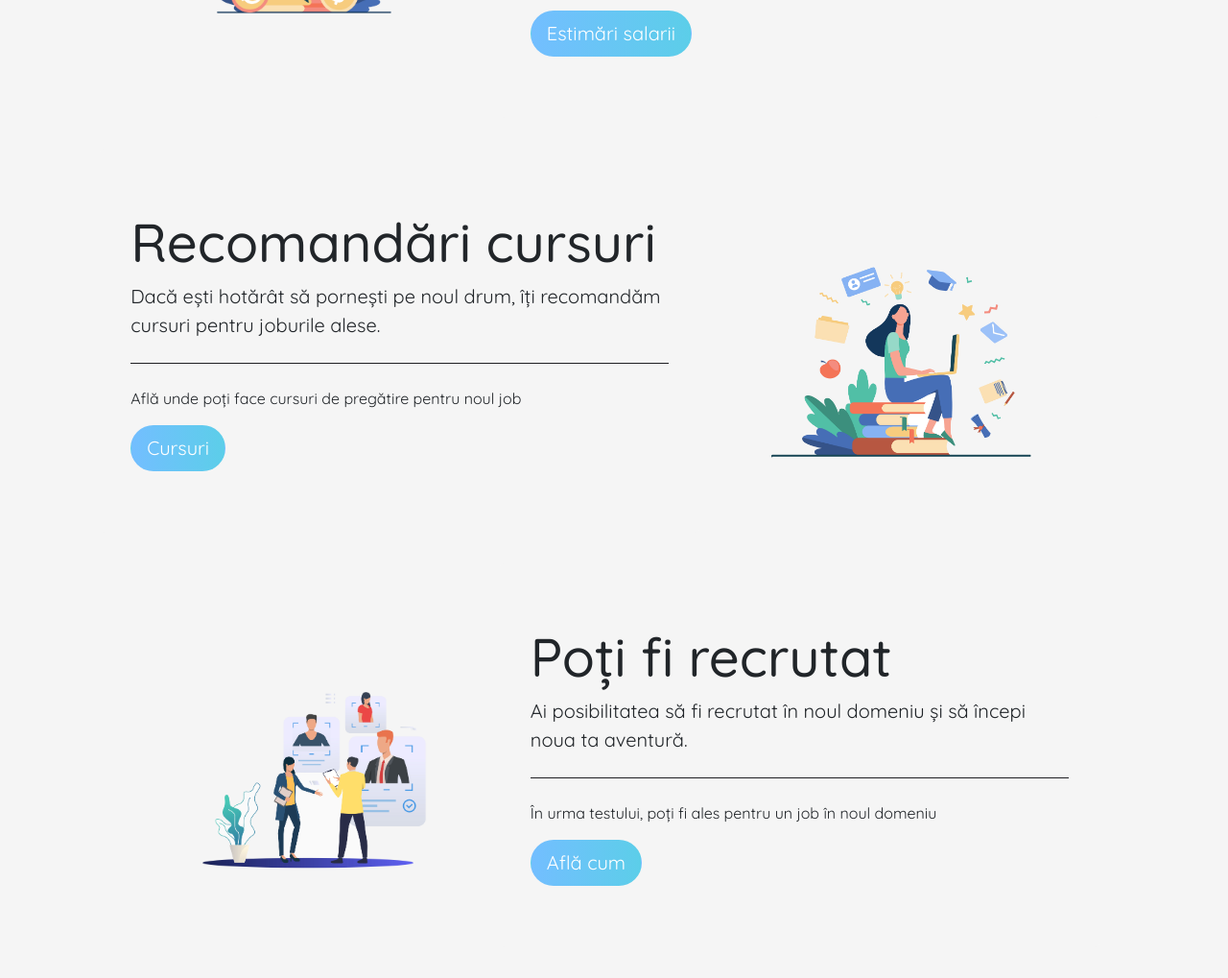
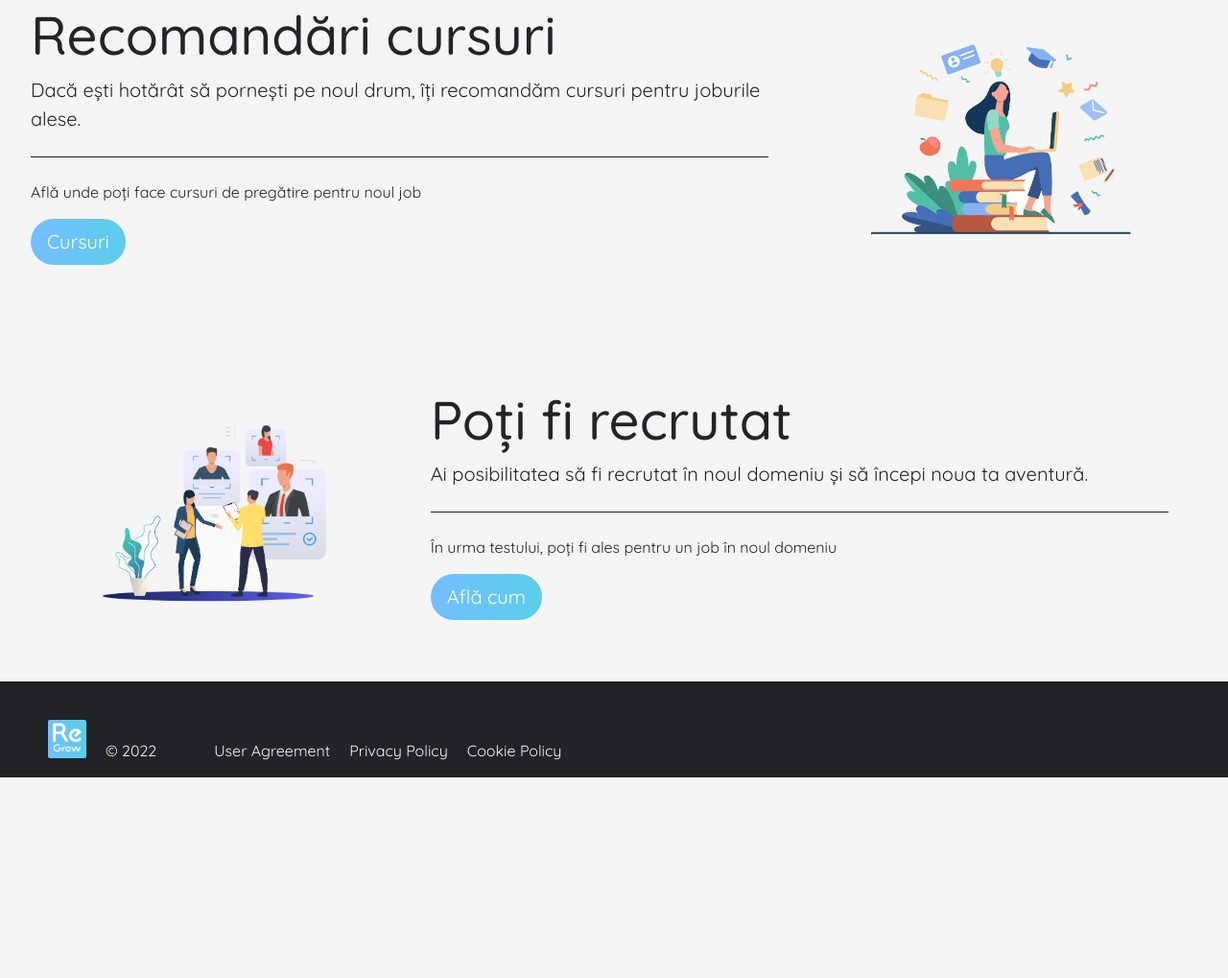
Before and after one commit to nandreiv/PlaRe, a plain HTML site: page index.html in a window 1280 px wide. Shown: the part 1037-2056 px from the top of the page at 96% size. After the commit the page ends 1847 px from the top, so only its background shows below. Drawn offline with nearby package versions, Linux system fonts and the light colour scheme.

Commit message:
Update-New-15-Jun-2022

```diff
--- a/index.html
+++ b/index.html
@@ -44,8 +44,8 @@
 
   <!-- Section -->
 
-  <div class="container-fluid row justify-content-center">
-    <div class="jumbotron col-xl-6">
+  <div class="container-fluid row">
+    <div class="jumbotron col-xl-8 col-lg-6 col-md-6 col-sm-8">
       <h1 class="display-4">Testează-ți cunoștințele !</h1>
       <p class="lead">Te gândești la o reconversie profesională ? Știm cât de greu este ca, după un timp îndelungat
         petrecut
@@ -59,7 +59,7 @@
       <p>Testul a fost special conceput pentru a te ajuta să găsești joburile potrivite pentru tine.</p>
       <a class="btn rounded-pill btn-lg bluebtn" href="#" role="button">Începe testul</a>
     </div>
-    <div class="col-xl-4" id="jumbo-div">
+    <div class="col-xl-4 col-lg-6 col-md-4 col-sm-2" id="jumbo-div">
       <img src="img/bigtest.jpg" alt="">
     </div>
   </div>
@@ -67,10 +67,10 @@
   <!-- Section Pages -->
 
   <div class="container-fluid row justify-content-center">
-    <div class="col-xl-4" id="jumbo-div">
+    <div class="col-xl-4 col-lg-6 col-md-4 col-sm-2" id="jumbo-div">
       <img src="img/salary2.jpg" alt="">
     </div>
-    <div class="jumbotron col-xl-6">
+    <div class="jumbotron col-xl-8 col-lg-6 col-md-6 col-sm-8">
       <h1 class="display-4">Estimări salarii</h1>
       <p class="lead">Pe lângă recomandarea joburilor potrivite pentru tine, află și care sunt salariile estimative.</p>
       <hr class="my-4">
@@ -80,28 +80,48 @@
   </div>
 
   <div class="container-fluid row justify-content-center">
-    <div class="jumbotron col-xl-6">
+    <div class="jumbotron col-xl-8 col-lg-6 col-md-6 col-sm-8">
       <h1 class="display-4">Recomandări cursuri</h1>
       <p class="lead">Dacă ești hotărât să pornești pe noul drum, îți recomandăm cursuri pentru joburile alese.</p>
       <hr class="my-4">
       <p>Află unde poți face cursuri de pregătire pentru noul job</p>
       <a class="btn rounded-pill btn-lg bluebtn" href="#" role="button">Cursuri</a>
     </div>
-    <div class="col-xl-4" id="jumbo-div">
+    <div class="col-xl-4 col-lg-6 col-md-4 col-sm-2" id="jumbo-div">
       <img src="img/card-courses-gray.jpg" alt="">
     </div>
   </div>
 
   <div class="container-fluid row justify-content-center">
-    <div class="col-xl-4" id="jumbo-div">
+    <div class="col-xl-4 col-lg-6 col-md-4 col-sm-2" id="jumbo-div">
       <img src="img/recruitment.jpg" alt="">
     </div>
-    <div class="jumbotron col-xl-6">
+    <div class="jumbotron col-xl-8 col-lg-6 col-md-6 col-sm-8">
       <h1 class="display-4">Poți fi recrutat</h1>
       <p class="lead">Ai posibilitatea să fi recrutat în noul domeniu și să începi noua ta aventură.</p>
       <hr class="my-4">
       <p>În urma testului, poți fi ales pentru un job în noul domeniu</p>
       <a class="btn rounded-pill btn-lg bluebtn" href="#" role="button">Află cum</a>
+    </div>
+  </div>
+
+  <!-- Footer -->
+
+  <div class="container-fluid footer-div">
+    <div class="footer">
+      <a href="#"><img src="img/Logo2.png" alt="Logo"></a>
+      <p>&copy; 2022</p>
+      <ul>
+        <li>
+          <a href="#">User Agreement</a>
+        </li>
+        <li>
+          <a href="#">Privacy Policy</a>
+        </li>
+        <li>
+          <a href="#">Cookie Policy</a>
+        </li>
+      </ul>
     </div>
   </div>
 
--- a/style.css
+++ b/style.css
@@ -1,9 +1,30 @@
 @import url('https://fonts.googleapis.com/css2?family=Poppins:wght@100;200;300;400;500;600;700;800;900&family=Quicksand:wght@300;400;500;600;700&display=swap');
+
+@media screen and (max-width: 1200px) {
+
+    .display-4 {
+        font-size: 50px;
+    }
+
+    .lead {
+        font-size: 1rem;
+    }
+}
+
 
 @media screen and (max-width: 600px) {
 
-    .col-xl-4 img { display: none; }
-    .display-4 { font-size: 2.5rem; }
+    .col-xl-4 img {
+        display: none;
+    }
+
+    .display-4 {
+        font-size: 30px;
+    }
+
+    .footer ul li a {
+        font-size: 12px;
+    }
 }
 
 * {
@@ -37,8 +58,8 @@ nav {
     margin: auto;
 }
 
-
-.navbar-brand  img {
+.navbar-brand img {
+    margin-left: 50px;
     width: 60px;
     height: 60px;
 }
@@ -63,8 +84,8 @@ nav a:hover {
 }
 
 .bluebtn {
-    background: rgb(115,190,255);
-    background: linear-gradient(90deg, rgba(115,190,255,1) 0%, rgba(92,206,233,1) 100%);
+    background: rgb(115, 190, 255);
+    background: linear-gradient(90deg, rgba(115, 190, 255, 1) 0%, rgba(92, 206, 233, 1) 100%);
     color: #fff;
 }
 
@@ -78,7 +99,7 @@ nav a:hover {
 
 .jumbotron {
     width: 80%;
-    margin: 10 0 10 0;
+    margin: auto;
     padding: 10 0 10 0;
     background-color: var(--whitesmoke);
 }
@@ -107,3 +128,40 @@ nav a:hover {
     max-width: 75%;
     margin: auto;
 }
+
+.footer-div {
+    margin: 0;
+    padding: 0;
+}
+
+.footer {
+    display: flex;
+    height: 100px;
+    background-color: var(--clr);
+    align-items: flex-end;
+}
+
+.footer img {
+    width: 40px;
+    height: 40px;
+    margin: 0px 20px 20px 50px;
+}
+
+.footer p {
+    color: var(--whitesmoke);
+    margin-right: 50px;
+}
+
+.footer ul {
+    display: flex;
+    flex-direction: row;
+    list-style: none;
+}
+
+.footer ul li {
+    margin: 0px 10px 0px 10px;
+}
+
+.footer ul li a {
+    color: var(--whitesmoke);
+}
```
